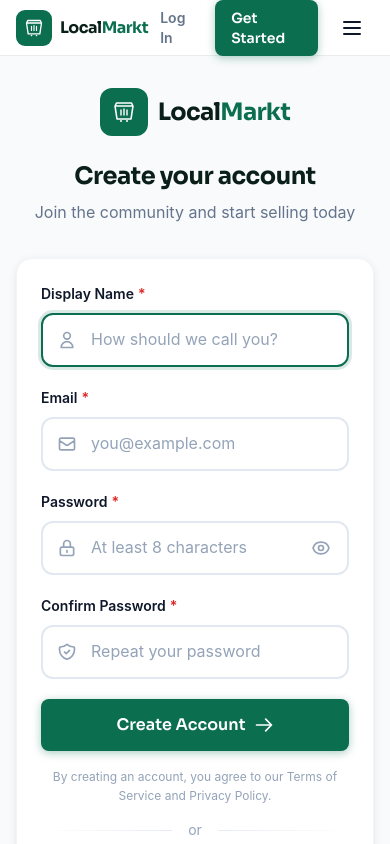
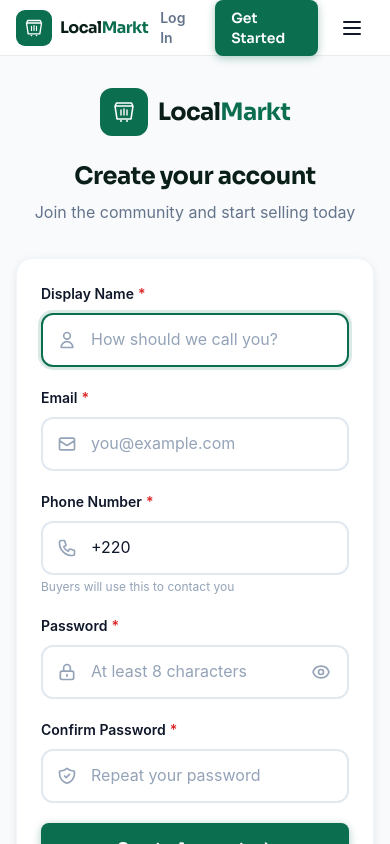
Before and after one commit to basiru27/localmarkt, a React (Vite) app in the folder client/: page /register in a window 390 px wide. Shown: the top 844 px of the page. Built offline with nearby package versions, Linux system fonts and the light colour scheme; no server answers.

Commit message:
feat: make phone number and display name mandatory for users

```diff
--- a/client/src/context/AuthContext.jsx
+++ b/client/src/context/AuthContext.jsx
@@ -18,7 +18,7 @@ export function AuthProvider({ children }) {
 
     const { data, error } = await supabase
       .from('profiles')
-      .select('id, display_name, role, is_banned, created_at, avatar_url')
+      .select('id, display_name, role, is_banned, created_at, avatar_url, phone_number')
       .eq('id', userId)
       .maybeSingle();
 
@@ -81,13 +81,14 @@ export function AuthProvider({ children }) {
     return () => subscription.unsubscribe();
   }, []);
 
-  const signUp = async (email, password, displayName) => {
+  const signUp = async (email, password, displayName, phoneNumber) => {
     const { data, error } = await supabase.auth.signUp({
       email,
       password,
       options: {
         data: {
           display_name: displayName,
+          phone_number: phoneNumber,
         },
       },
     });
--- a/client/src/pages/Profile.jsx
+++ b/client/src/pages/Profile.jsx
@@ -18,6 +18,7 @@ export default function Profile() {
   const [uploading, setUploading] = useState(false);
   const [phoneValue, setPhoneValue] = useState('+220 ');
   const [phoneError, setPhoneError] = useState('');
+  const [nameError, setNameError] = useState('');
 
   // Security Tab State
   const [passwordForm, setPasswordForm] = useState({ currentPassword: '', newPassword: '', confirmPassword: '' });
@@ -160,22 +161,29 @@ export default function Profile() {
 
   const handleProfileSubmit = (e) => {
     e.preventDefault();
+    const formData = new FormData(e.target);
+    const displayNameVal = formData.get('display_name');
 
-    if (phoneValue && phoneValue.trim() !== '+220' && phoneValue.trim() !== '') {
-      if (!isValidGambianPhone(phoneValue)) {
-        setPhoneError('Please enter a valid Gambian phone number (e.g. +220 3XXXXXX)');
-        return;
-      }
+    if (!displayNameVal || displayNameVal.trim().length < 2) {
+      setNameError('Display name must be at least 2 characters');
+      return;
     } else {
-       if (phoneValue.trim() === '+220') {
-           setPhoneValue('');
-       }
+      setNameError('');
     }
 
-    const formData = new FormData(e.target);
+    if (!phoneValue || phoneValue.trim() === '' || phoneValue.trim() === '+220') {
+      setPhoneError('Phone number is required');
+      return;
+    } else if (!isValidGambianPhone(phoneValue)) {
+      setPhoneError('Please enter a valid Gambian phone number (e.g. +220 3XXXXXX)');
+      return;
+    } else {
+      setPhoneError('');
+    }
+
     mutation.mutate({
-      display_name: formData.get('display_name'),
-      phone_number: phoneValue.trim() === '+220' ? '' : phoneValue,
+      display_name: displayNameVal,
+      phone_number: phoneValue,
       bio: formData.get('bio'),
       avatar_url: profile?.avatar_url
     });
@@ -373,20 +381,24 @@ export default function Profile() {
           {/* Form Section */}
           <form onSubmit={handleProfileSubmit} className="p-6 space-y-6">
             <div className="form-group">
-              <label htmlFor="display_name" className="label">Display Name</label>
+              <label htmlFor="display_name" className="label">
+                Display Name <span className="text-error" aria-hidden="true">*</span>
+              </label>
               <input
                 type="text"
                 id="display_name"
                 name="display_name"
                 defaultValue={displayName}
-                className="input"
+                onChange={() => { if (nameError) setNameError('') }}
+                className={`input ${nameError ? 'input-error' : ''}`}
                 placeholder="e.g., Momodou Jallow"
               />
+              {nameError && <p className="error-message text-red-500 mt-1 text-sm">{nameError}</p>}
             </div>
 
             <div className="form-group">
               <label htmlFor="phone_number" className="label">
-                Phone Number <span className="text-text-muted font-normal ml-1">(Buyers will see this to contact you)</span>
+                Phone Number <span className="text-error" aria-hidden="true">*</span> <span className="text-text-muted font-normal ml-1">(Buyers will see this to contact you)</span>
               </label>
               <div className="relative">
                 <div className="absolute left-4 top-1/2 -translate-y-1/2">
--- a/client/src/pages/Register.jsx
+++ b/client/src/pages/Register.jsx
@@ -3,6 +3,7 @@ import { Link } from 'react-router-dom';
 import { useAuth } from '../context/AuthContext';
 import AlertMessage from '../components/AlertMessage';
 import FormField from '../components/FormField';
+import { formatGambianPhone, isValidGambianPhone } from '../lib/utils';
 
 export default function Register() {
   const { signUp } = useAuth();
@@ -10,6 +11,7 @@ export default function Register() {
 
   const [formData, setFormData] = useState({
     email: '',
+    phoneNumber: '+220 ',
     password: '',
     confirmPassword: '',
     displayName: '',
@@ -33,6 +35,15 @@ export default function Register() {
       setFieldErrors(prev => ({ ...prev, [name]: undefined }));
     }
     // Clear global error when user types
+    if (error) setError('');
+  };
+
+  const handlePhoneChange = (e) => {
+    const formattedValue = formatGambianPhone(e.target.value);
+    setFormData((prev) => ({ ...prev, phoneNumber: formattedValue }));
+    if (fieldErrors.phoneNumber) {
+      setFieldErrors(prev => ({ ...prev, phoneNumber: undefined }));
+    }
     if (error) setError('');
   };
 
@@ -63,6 +74,16 @@ export default function Register() {
         errors.email = 'Please enter a valid email address';
       } else {
         delete errors.email;
+      }
+    }
+
+    if (field === 'phoneNumber') {
+      if (!formData.phoneNumber || formData.phoneNumber.trim() === '+220') {
+        errors.phoneNumber = 'Phone number is required';
+      } else if (!isValidGambianPhone(formData.phoneNumber)) {
+        errors.phoneNumber = 'Please enter a valid Gambian phone number';
+      } else {
+        delete errors.phoneNumber;
       }
     }
 
@@ -122,6 +143,11 @@ export default function Register() {
     } else if (!validateEmail(formData.email)) {
       errors.email = 'Please enter a valid email address';
     }
+    if (!formData.phoneNumber || formData.phoneNumber.trim() === '+220') {
+      errors.phoneNumber = 'Phone number is required';
+    } else if (!isValidGambianPhone(formData.phoneNumber)) {
+      errors.phoneNumber = 'Please enter a valid Gambian phone number';
+    }
     if (!formData.password) {
       errors.password = 'Password is required';
     } else if (formData.password.length < 8) {
@@ -141,7 +167,7 @@ export default function Register() {
     setLoading(true);
 
     try {
-      await signUp(formData.email, formData.password, formData.displayName);
+      await signUp(formData.email, formData.password, formData.displayName, formData.phoneNumber);
       setSuccess(true);
     } catch (err) {
       if (err.message?.includes('already registered')) {
@@ -280,6 +306,37 @@ export default function Register() {
                     {...ariaProps}
                   />
                 </div>
+              )}
+            </FormField>
+
+            {/* Phone Number */}
+            <FormField
+              id="phoneNumber"
+              label="Phone Number"
+              error={fieldErrors.phoneNumber}
+              required
+            >
+              {({ errorClass, ...ariaProps }) => (
+                <>
+                  <div className="relative">
+                    <div className="absolute left-4 top-1/2 -translate-y-1/2 pointer-events-none">
+                      <svg className="w-5 h-5 text-text-muted" fill="none" stroke="currentColor" viewBox="0 0 24 24" aria-hidden="true">
+                        <path strokeLinecap="round" strokeLinejoin="round" strokeWidth={2} d="M3 5a2 2 0 012-2h3.28a1 1 0 01.948.684l1.498 4.493a1 1 0 01-.502 1.21l-2.257 1.13a11.042 11.042 0 005.516 5.516l1.13-2.257a1 1 0 011.21-.502l4.493 1.498a1 1 0 01.684.949V19a2 2 0 01-2 2h-1C9.716 21 3 14.284 3 6V5z" />
+                      </svg>
+                    </div>
+                    <input
+                      type="tel"
+                      name="phoneNumber"
+                      value={formData.phoneNumber}
+                      onChange={handlePhoneChange}
+                      onBlur={() => handleBlur('phoneNumber')}
+                      className={`input pl-12 ${errorClass}`}
+                      placeholder="+220 XXXXXXX"
+                      {...ariaProps}
+                    />
+                  </div>
+                  <p className="text-xs text-text-muted mt-1">Buyers will use this to contact you</p>
+                </>
               )}
             </FormField>
 
```
Also changed, not shown: 2 other files (tests, documents, lock files or other folders).
